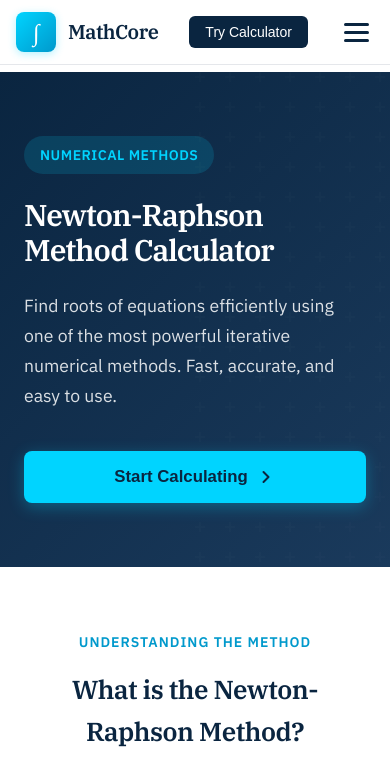
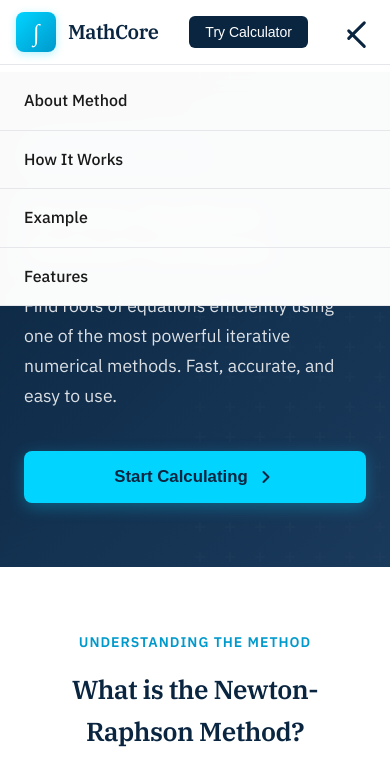
Before and after one commit to 1115ADITYA/ITERATOR, a website: page index.html in a window 390 px wide. Both pictures are taken after a click on the element 356 px from the left and 32 px from the top of the page. Shown: the top 766 px of the page. Drawn offline with Linux system fonts and the light colour scheme.

Commit message:
Update navigation link to point to index.html and implement mobile sidebar functionality

```diff
--- a/index.html
+++ b/index.html
@@ -167,6 +167,62 @@
             background: var(--primary);
             border-radius: 3px;
             transition: all 0.3s ease;
+        }
+
+        .mobile-menu-toggle.active span:nth-child(1) {
+            transform: rotate(45deg) translate(10px, 10px);
+        }
+
+        .mobile-menu-toggle.active span:nth-child(2) {
+            opacity: 0;
+        }
+
+        .mobile-menu-toggle.active span:nth-child(3) {
+            transform: rotate(-45deg) translate(7px, -7px);
+        }
+
+        /* Mobile Sidebar */
+        .mobile-sidebar {
+            position: fixed;
+            top: 72px;
+            left: 0;
+            width: 100%;
+            background: rgba(255, 255, 255, 0.98);
+            backdrop-filter: blur(10px);
+            max-height: calc(100vh - 72px);
+            overflow-y: auto;
+            z-index: 999;
+            transform: translateX(-100%);
+            transition: transform 0.3s ease;
+        }
+
+        .mobile-sidebar.active {
+            transform: translateX(0);
+        }
+
+        .mobile-sidebar ul {
+            list-style: none;
+            display: flex;
+            flex-direction: column;
+        }
+
+        .mobile-sidebar li {
+            border-bottom: 1px solid var(--border);
+        }
+
+        .mobile-sidebar a {
+            display: block;
+            padding: 1rem 1.5rem;
+            text-decoration: none;
+            color: var(--text-primary);
+            font-weight: 500;
+            transition: all 0.3s ease;
+        }
+
+        .mobile-sidebar a:hover {
+            background: var(--bg-secondary);
+            color: var(--accent);
+            padding-left: 2rem;
         }
 
         /* Hero Section */
@@ -834,13 +890,23 @@
             <div class="nav-cta">
                 <button class="btn-primary" id="navGetStarted">Try Calculator</button>
             </div>
-            <div class="mobile-menu-toggle">
+            <div class="mobile-menu-toggle" id="mobileMenuToggle">
                 <span></span>
                 <span></span>
                 <span></span>
             </div>
         </div>
     </nav>
+
+    <!-- Mobile Sidebar -->
+    <div class="mobile-sidebar" id="mobileSidebar">
+        <ul>
+            <li><a href="#about">About Method</a></li>
+            <li><a href="#how-it-works">How It Works</a></li>
+            <li><a href="#example">Example</a></li>
+            <li><a href="#features">Features</a></li>
+        </ul>
+    </div>
 
     <!-- Hero Section -->
     <section class="hero">
@@ -1081,6 +1147,24 @@
     </footer>
 
     <script>
+        // Mobile Menu Toggle
+        const mobileMenuToggle = document.getElementById('mobileMenuToggle');
+        const mobileSidebar = document.getElementById('mobileSidebar');
+
+        mobileMenuToggle.addEventListener('click', () => {
+            mobileMenuToggle.classList.toggle('active');
+            mobileSidebar.classList.toggle('active');
+        });
+
+        // Close mobile menu when clicking on a link
+        const mobileLinks = document.querySelectorAll('.mobile-sidebar a');
+        mobileLinks.forEach(link => {
+            link.addEventListener('click', () => {
+                mobileMenuToggle.classList.remove('active');
+                mobileSidebar.classList.remove('active');
+            });
+        });
+
         // Smooth scroll for navigation links
         document.querySelectorAll('a[href^="#"]').forEach(anchor => {
             anchor.addEventListener('click', function (e) {
```
Also changed, not shown: calculate.html (+1 -1 lines).
